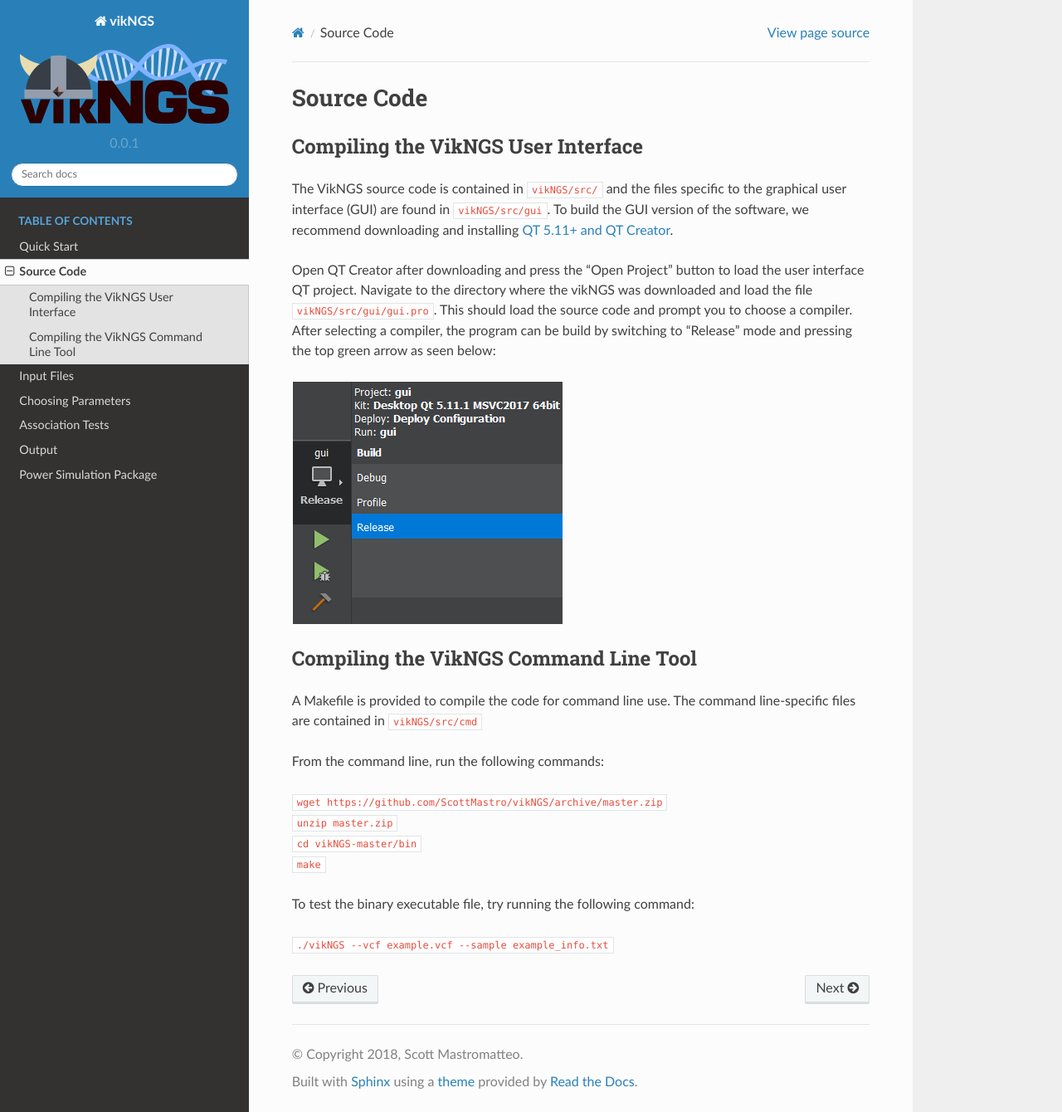
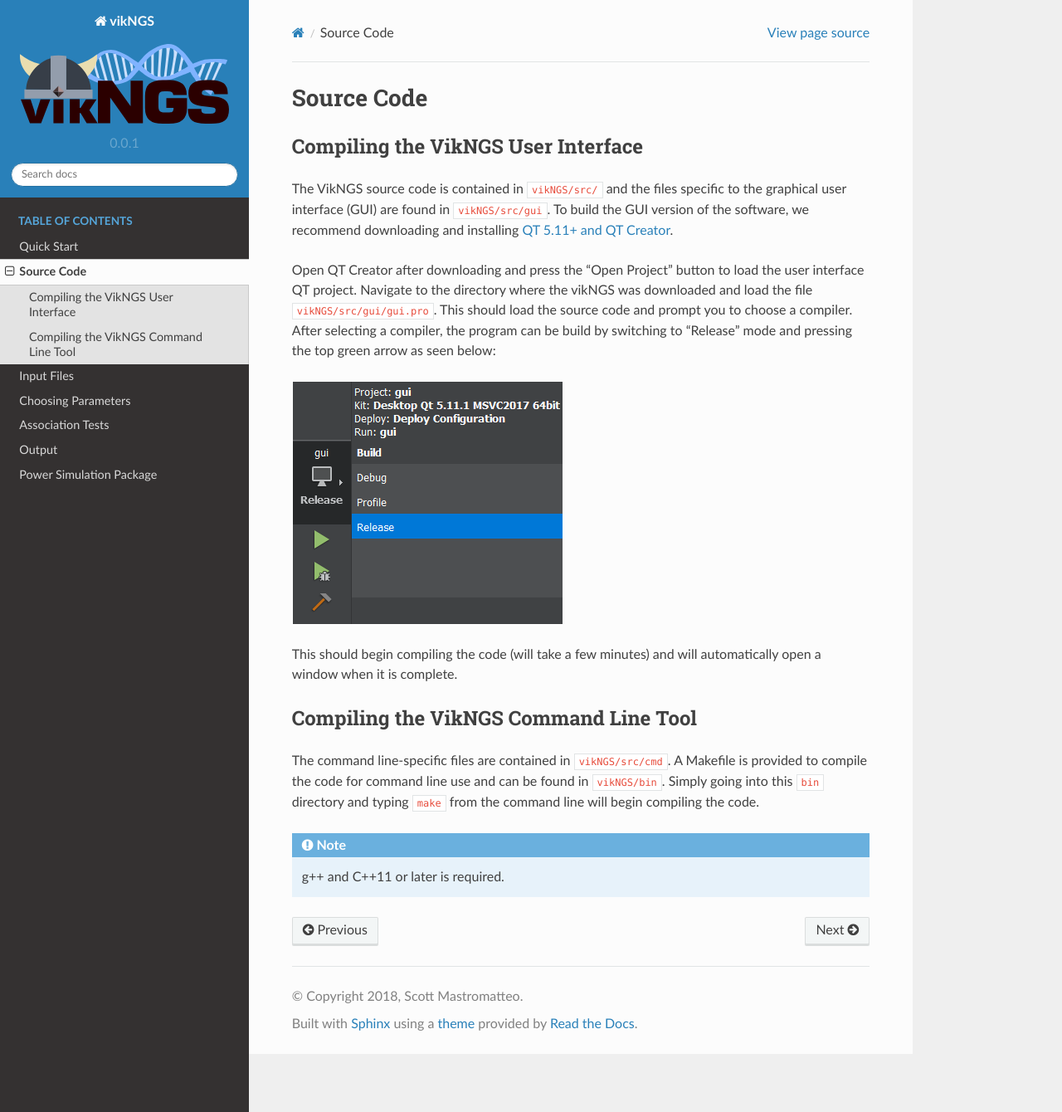
Before and after one commit to ScottMastro/vikngsdocs, a Sphinx documentation site: the page built from source/source_code.rst, in a window 1280 px wide and 1340 px high. Shown: the whole window at 83% size. Built offline with Sphinx 7.4.7 and the Read the Docs theme 2.0.0, drawn with Linux system fonts in a browser that asks for light colours.

Commit message:
Update source_code.rst

```diff
--- a/source/source_code.rst
+++ b/source/source_code.rst
@@ -14,18 +14,11 @@
    :target: source_code.html
    :alt: QT build button
 
+This should begin compiling the code (will take a few minutes) and will automatically open a window when it is complete.
+
 Compiling the VikNGS Command Line Tool
 ------------------------------
 
-A Makefile is provided to compile the code for command line use. The command line-specific files are contained in ``vikNGS/src/cmd``
+The command line-specific files are contained in ``vikNGS/src/cmd``. A Makefile is provided to compile the code for command line use and can be found in ``vikNGS/bin``. Simply going into this ``bin`` directory and typing ``make`` from the command line will begin compiling the code.
 
-From the command line, run the following commands:
-
-| ``wget https://github.com/ScottMastro/vikNGS/archive/master.zip``
-| ``unzip master.zip``
-| ``cd vikNGS-master/bin``
-| ``make``
-
-To test the binary executable file, try running the following command:
-
-| ``./vikNGS --vcf example.vcf --sample example_info.txt``
+.. note:: g++ and C++11 or later is required.
```
